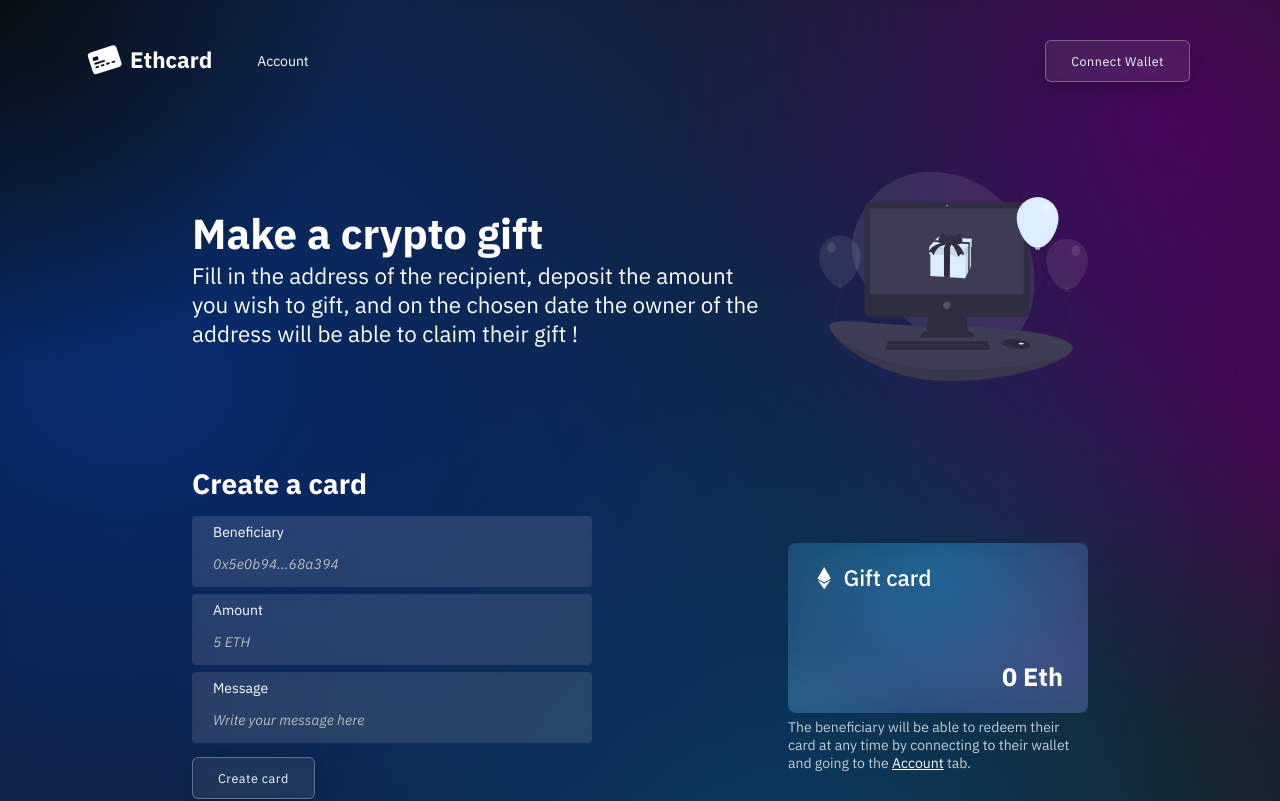
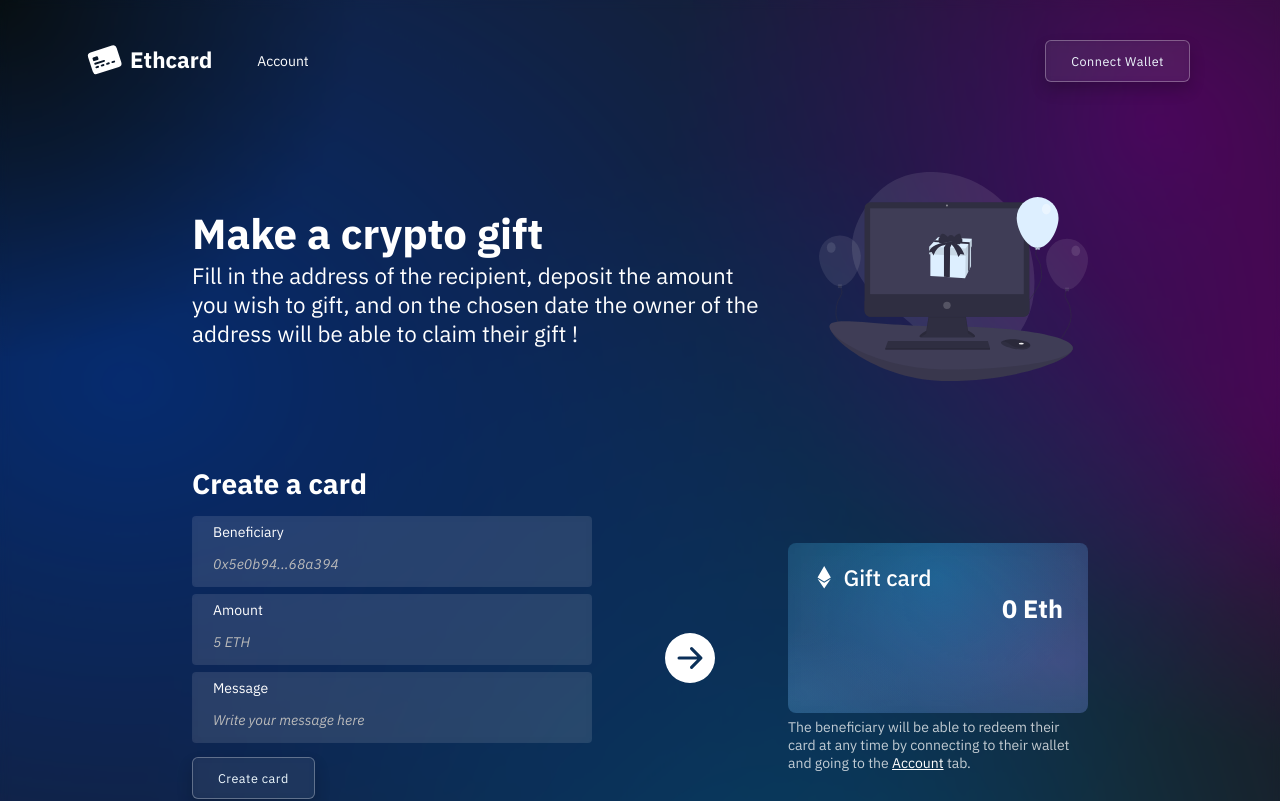
Before and after one commit to mbenoukaiss/ethcard, a React (Create React App) app in the folder client/: page / in a window 1280 px wide. Shown: the top 801 px of the page. Built offline with nearby package versions, Linux system fonts and the light colour scheme.

Commit message:
Card 3D animation

```diff
--- a/client/src/components/home/CreditCard.tsx
+++ b/client/src/components/home/CreditCard.tsx
@@ -1,4 +1,4 @@
-import React from 'react';
+import React, {useCallback} from 'react';
 import {FaEthereum} from 'react-icons/fa';
 import styled from 'styled-components';
 import {Card} from "../../contracts/Contracts";
@@ -18,6 +18,15 @@ const Container = styled.div`
     radial-gradient(at 90% 70%, rgba(174, 78, 222, 0.2) 0, transparent 90%),
     radial-gradient(at 0% 90%, rgba(81, 131, 180, 0.2) 0, transparent 30%);
     cursor: pointer;
+    transition: transform 200ms ease;
+    transform-style: preserve-3d;
+    will-change: transform;
+`;
+
+const Content = styled.div`
+    position: relative;
+    z-index: 1;
+    transition: transform 3s ease;
 `;
 
 const Title = styled.h1`
@@ -65,12 +74,34 @@ const CreditCard = (props: CreditCardProps) => {
         message: props.subtitle as string,
     };
 
-    return <Container onClick={props.onClick}>
-        <div>
-            <Title><FaEthereum/> Gift card</Title>
-            <Subtitle hidden={!card.message}>{card.message}</Subtitle>
-        </div>
-        <Amount>{card.amount ?? 0} Eth</Amount>
+    const [transform, setTransform] = React.useState(``);
+
+    const THRESHOLD = 25;
+    const handleHover = useCallback(function(this: any, e) {
+        const { clientX, clientY, currentTarget } = e;
+        const { clientWidth, clientHeight, offsetLeft, offsetTop } = currentTarget;
+
+        const horizontal = (clientX - (offsetLeft - window.scrollX)) / clientWidth;
+        const vertical = (clientY - (offsetTop - window.scrollY)) / clientHeight;
+        const rotateX = (THRESHOLD / 2 - horizontal * THRESHOLD).toFixed(2);
+        const rotateY = (vertical * THRESHOLD - THRESHOLD / 2).toFixed(2);
+        console.log(clientY, offsetTop, clientHeight, rotateY, vertical)
+
+        setTransform(`perspective(${clientWidth}px) rotateX(${rotateY}deg) rotateY(${rotateX}deg) scale3d(1, 1, 1)`);
+    }, []);
+
+    const resetStyles = useCallback(function(this: any, e) {
+        setTransform(`perspective(${e.currentTarget.clientWidth}px) rotateX(0deg) rotateY(0deg)`);
+    }, []);
+
+    return <Container style={{transform}} onMouseMove={handleHover} onMouseLeave={resetStyles} onClick={props.onClick}>
+        <Content>
+            <div>
+                <Title><FaEthereum/> Gift card</Title>
+                <Subtitle hidden={!card.message}>{card.message}</Subtitle>
+            </div>
+            <Amount>{card.amount ?? 0} Eth</Amount>
+        </Content>
     </Container>
 }
 
--- a/client/src/pages/Home.tsx
+++ b/client/src/pages/Home.tsx
@@ -7,6 +7,7 @@ import GiftCardForm from "../components/home/GiftCardForm";
 import CreditCard from "../components/home/CreditCard";
 import GiftIllustration from "../assets/gift.svg";
 import {Card} from "../contracts/Contracts";
+import {BsArrowRightCircleFill} from "react-icons/bs";
 
 export const Container = styled.div`
     margin: 50px 15vw;
@@ -35,6 +36,7 @@ export default function Home() {
         <h1 className="mb-1 mt-6">Create a card</h1>
         <Flex row="space-between">
             <GiftCardForm liveUpdate={setCard}/>
+            <BsArrowRightCircleFill size={50}/>
             <div>
                 <CreditCard card={card}/>
                 <Hint>
```
